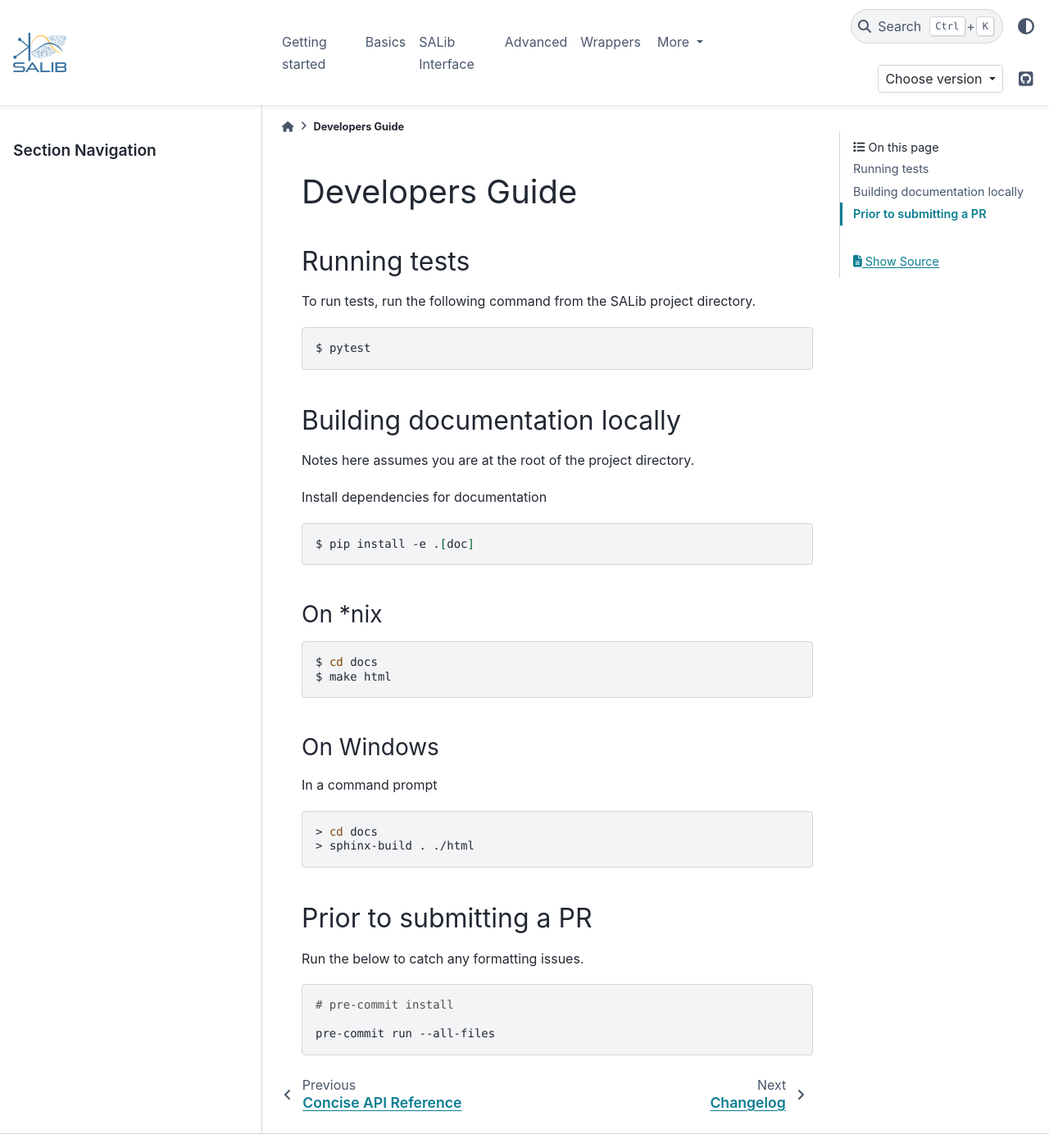
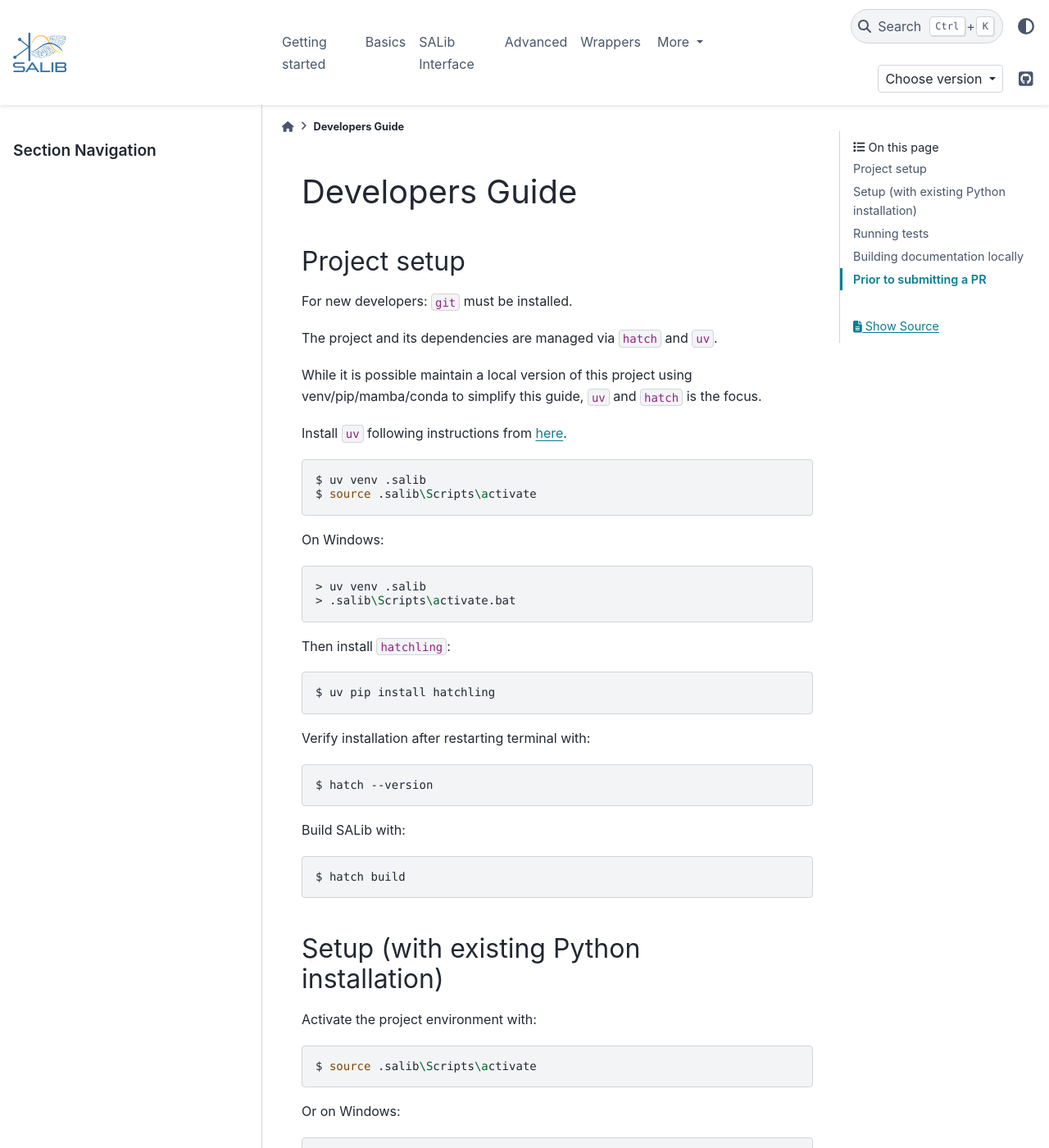
Before and after one commit to SALib/SALib, a Sphinx documentation site: the page built from docs/developers_guide.md, in a window 1280 px wide and 1400 px high. Shown: the whole window at 82% size. Built offline with Sphinx 7.4.7 and the PyData theme 0.15.4, drawn with Linux system fonts in a browser that asks for light colours; pages that are not in the unit, such as notebooks, are missing from menus; comment, search, counter and statistics services are not loaded; some of the changed text lies outside the part shown.

Commit message:
Add developers setup guide
Had to reinstall my OS recently so taking the opportunity to properly document setting up a development environment.

````diff
--- a/docs/developers_guide.md
+++ b/docs/developers_guide.md
@@ -1,14 +1,77 @@
 # Developers Guide
 
+## Project setup
+
+For new developers: `git` must be installed.
+
+The project and its dependencies are managed via `hatch` and `uv`.
+
+While it is possible maintain a local version of this project using venv/pip/mamba/conda
+to simplify this guide, `uv` and `hatch` is the focus.
+
+Install `uv` following instructions from [here](https://docs.astral.sh/uv/getting-started/installation/).
+
+```bash
+$ uv venv .salib
+$ source .salib\Scripts\activate
+```
+
+On Windows:
+
+```bash
+> uv venv .salib
+> .salib\Scripts\activate.bat
+```
+
+Then install `hatchling`:
+
+```bash
+$ uv pip install hatchling
+```
+
+Verify installation after restarting terminal with:
+
+```bash
+$ hatch --version
+```
+
+Build SALib with:
+
+```bash
+$ hatch build
+```
+
+## Setup (with existing Python installation)
+
+Activate the project environment with:
+
+```bash
+$ source .salib\Scripts\activate
+```
+
+Or on Windows:
+
+```bash
+> .salib\Scripts\activate.bat
+```
+
+Then install a locally editable version of SALib.
+
+```bash
+$ uv pip install -e .
+
+# You may also want the ipython and ipykernel
+$ uv pip install ipykernel ipython
+```
 
 ## Running tests
 
 To run tests, run the following command from the SALib project directory.
 
 ```bash
-$ pytest
+$ uv pip install pytest
+$ uv run pytest
 ```
-
 
 ## Building documentation locally
 
@@ -17,7 +80,7 @@ Notes here assumes you are at the root of the project directory.
 Install dependencies for documentation
 
 ```bash
-$ pip install -e .[doc]
+$ uv pip install -e .[doc]
 ```
 
 ### On *nix
````
